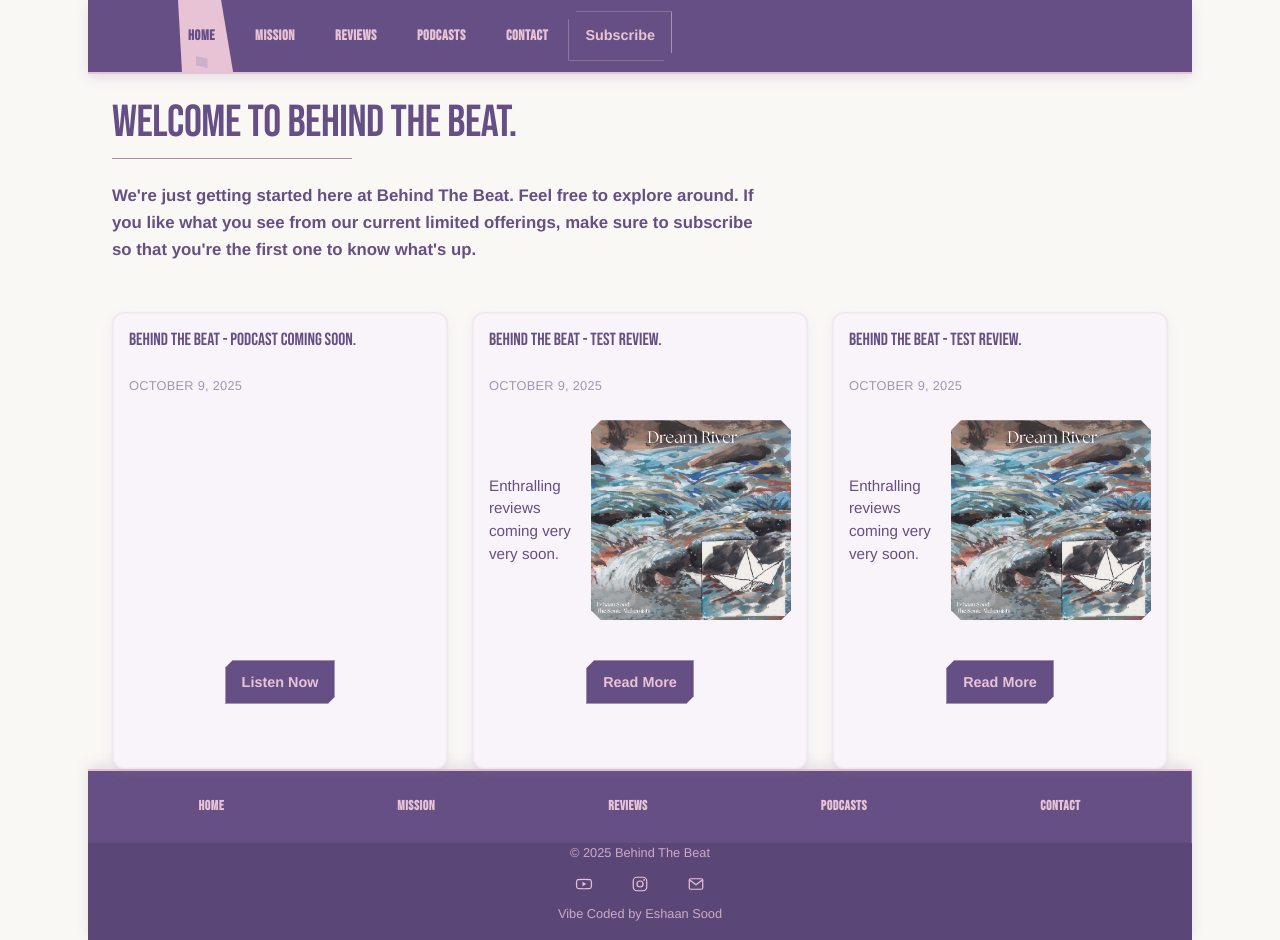
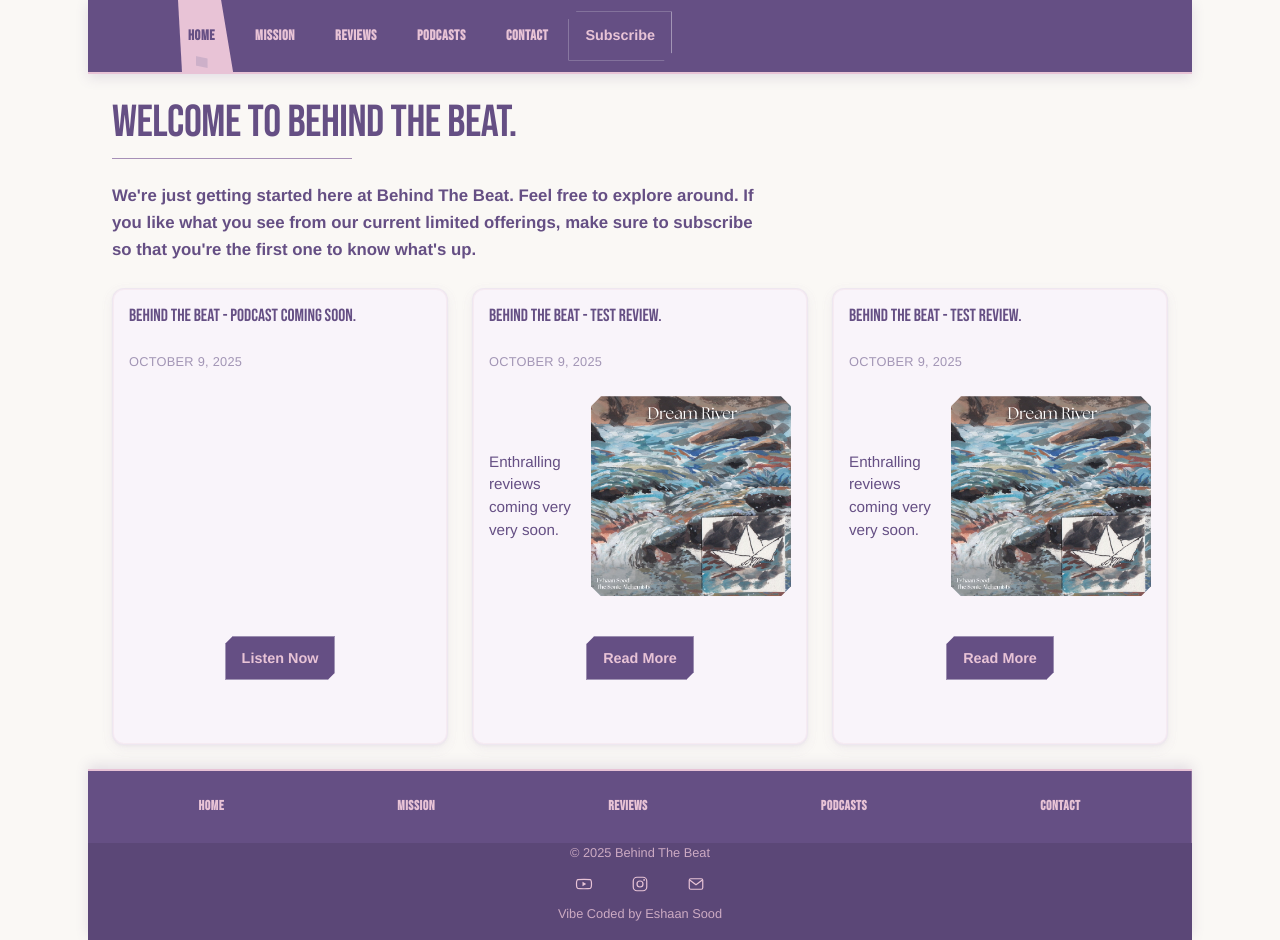
Before and after one commit to EshaanSoood/brbpodcast, a Jekyll site: the page built from index.md, in a window 1280 px wide and 940 px high. Built offline with Jekyll 4.4.1, drawn with Linux system fonts in a browser that asks for light colours.

Commit message:
Fix homepage visual issues: hero H1, spacing, and card alignment
FIXES APPLIED:

1. Hero H1 - Remove boxed/outlined appearance
   ✓ Added border: none !important
   ✓ Added outline: none !important
   ✓ Added background: transparent !important
   ✓ Added box-shadow: none !important
   Result: Clean, unboxed H1 appearance

2. Spacing - Fix gap between hero copy and cards
   ✓ Changed .home-intro margin-bottom: var(--spacing-2xl) → var(--spacing-lg)
   ✓ Reduces gap from 48px to 24px
   ✓ Matches consistent gutter rhythm with other sections
   Result: Even, professional spacing throughout

3. Card baseline alignment - Already correct
   ✓ Cards use min-height: 100% (equal height)
   ✓ .card-grid uses height: 100% (fills card)
   ✓ grid-template-rows: auto auto 1fr auto ensures content aligns top
   Result: Left and right feature cards share clean top/bottom baselines

```diff
--- a/assets/build/css/overrides.css
+++ b/assets/build/css/overrides.css
@@ -111,6 +111,10 @@
   letter-spacing: -0.01em;
   position: relative;
   padding-bottom: var(--spacing-sm);
+  border: none !important;
+  outline: none !important;
+  background: transparent !important;
+  box-shadow: none !important;
 }
 
 /* Delicate editorial underline for H1 */
@@ -135,7 +139,7 @@
   font-size: 1.05rem !important;
   color: var(--color-primary) !important;
   max-width: 70ch;
-  margin: var(--spacing-lg) 0 var(--spacing-2xl) 0 !important;
+  margin: var(--spacing-lg) 0 var(--spacing-lg) 0 !important;
   line-height: 1.6;
 }
 
```
